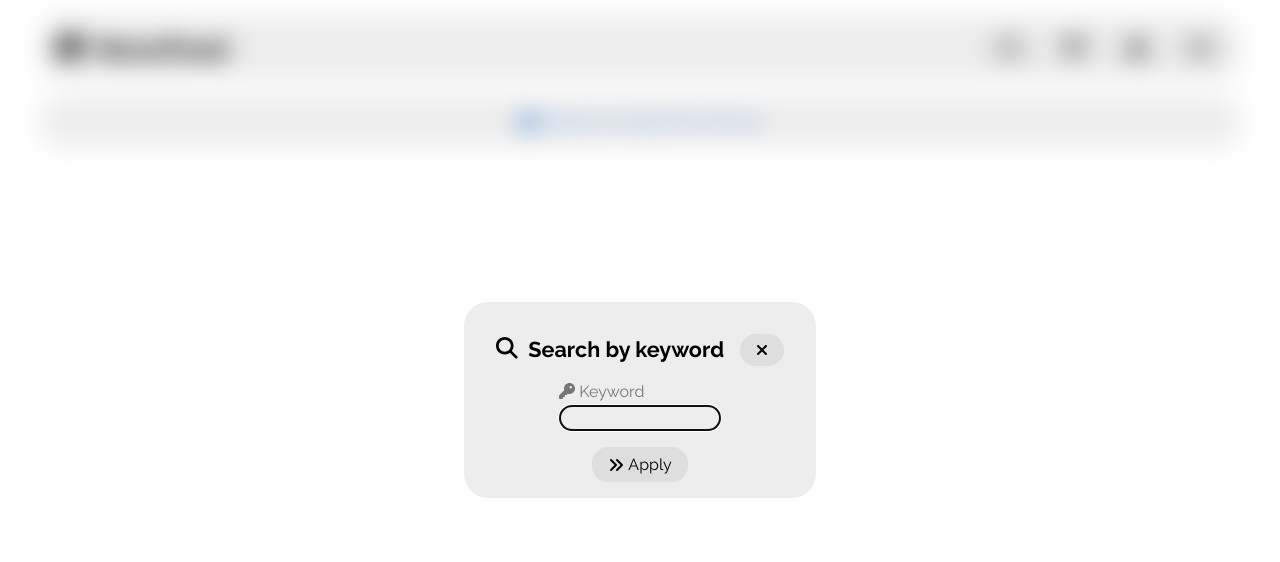
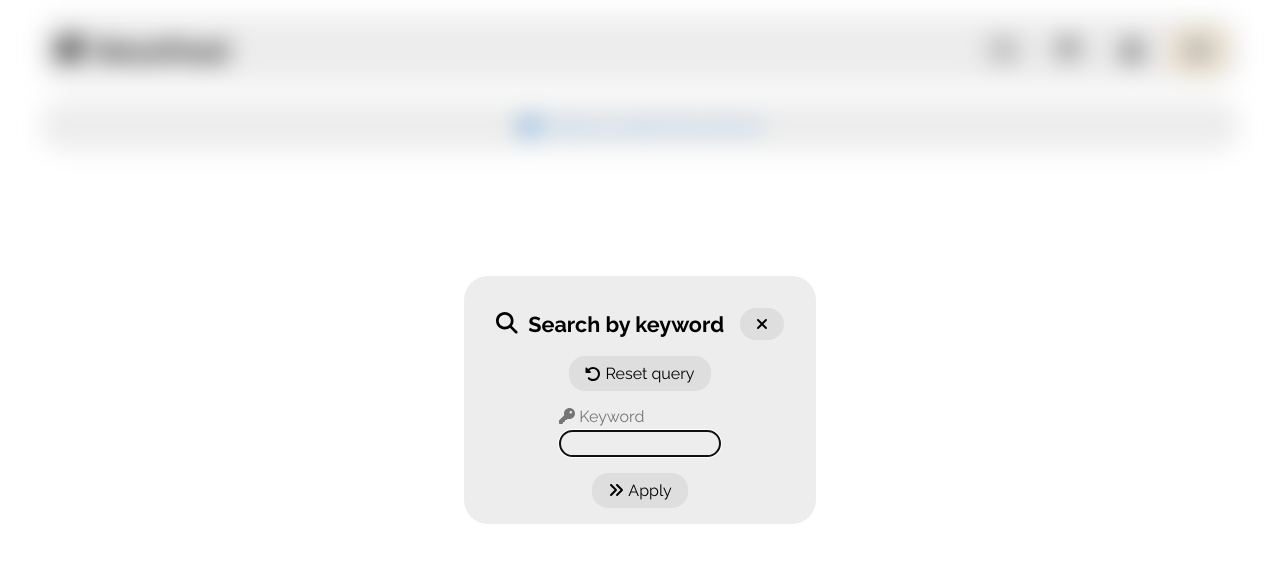
Before and after one commit to wpwwhimself/newsfeed, a React (Create React App) app in the folder frontend/: page / in a window 1280 px wide. Both pictures are taken after a click on the element 1010 px from the left and 48 px from the top of the page. Shown: the top 562 px of the page. Built offline with nearby package versions, Linux system fonts and the light colour scheme; no server answers.

Commit message:
🚸 UX - automatic pane opening and filter feedback

```diff
--- a/frontend/src/App.tsx
+++ b/frontend/src/App.tsx
@@ -5,9 +5,9 @@ import { TopHeader } from './components/TopHeader';
 import { ArticleList } from './components/ArticleList';
 import { PopUp } from './components/PopUp';
 import { Button } from './components/Button';
-import { ArticleProps, FilterProps, PopUpProps, PopUpSwitchProps } from './types';
+import { ArticleProps, AuthData, FilterProps, PopUpProps, PopUpSwitchProps } from './types';
 import { FontAwesomeIcon } from '@fortawesome/react-fontawesome';
-import { faFilter, faList, faNewspaper, faSearch, faUser } from '@fortawesome/free-solid-svg-icons';
+import { faFilter, faList, faNewspaper, faSearch, faUser, faUserAlt } from '@fortawesome/free-solid-svg-icons';
 import { UserPanel } from './components/UserPanel';
 import { SearchPanel } from './components/SearchPanel';
 import { FilterPanel } from './components/FilterPanel';
@@ -22,6 +22,7 @@ export const ArticleContext = createContext({
   currentSources: [] as string[],
   setCurrentCategories: (x: string[]) => {},
   setCurrentSources: (x: string[]) => {},
+  setArticleListVisible: (x: boolean) => {},
   showArticle: (x: ArticleProps) => {},
 })
 
@@ -33,10 +34,18 @@ function App() {
   const [currentCategories, setCurrentCategories] = useState<string[]>([])
   const [currentSources, setCurrentSources] = useState<string[]>([])
   const [articleListVisible, setArticleListVisible] = useState(false)
+  const [authData, setAuthData] = useState({} as AuthData)
 
   useEffect(() => {
     rqGet("hellothere").then(res => console.debug(res.data))
+    checkAuth()
   }, [])
+
+  const checkAuth = () => {
+    rqGet("me").then(res => {
+      setAuthData(res.data == "" ? {} : res.data)
+    })
+  }
 
   const openPopUp = (popUpContent: PopUpProps) => {
     setPopUpContent(popUpContent)
@@ -61,6 +70,7 @@ function App() {
       currentSources,
       setCurrentCategories,
       setCurrentSources,
+      setArticleListVisible,
       showArticle
     }}>
 
@@ -71,30 +81,30 @@ function App() {
           `flex-down`,
           articleListVisible && `open`,
         ].filter(Boolean).join(" ")}>
-          <ArticleList setArticleListVisible={setArticleListVisible} />
+          <ArticleList />
         </div>
         <div className="main-content flex-down">
           <TopHeader
             level={1}
             label="NewsFeed"
             buttons={<>
-              <Button icon={<FontAwesomeIcon icon={faSearch} />} onClick={() => openPopUp({
+              <Button icon={<FontAwesomeIcon icon={faSearch} />} highlighted={!!filters.keyword?.length} onClick={() => openPopUp({
                 title: "Search by keyword",
                 content: <SearchPanel />,
                 icon: <FontAwesomeIcon icon={faSearch} />,
               })} />
-              <Button icon={<FontAwesomeIcon icon={faFilter} />} onClick={() => openPopUp({
+              <Button icon={<FontAwesomeIcon icon={faFilter} />} highlighted={!!filters.dateFrom?.length || !!filters.dateTo?.length || !!filters.categories?.length || !!filters.sources?.length} onClick={() => openPopUp({
                 title: "Filter articles",
                 content: <FilterPanel />,
                 icon: <FontAwesomeIcon icon={faFilter} />,
               })} />
-              <Button icon={<FontAwesomeIcon icon={faUser} />} onClick={() => openPopUp({
+              <Button icon={<FontAwesomeIcon icon={!authData?.name ? faUserAlt : faUser} />} highlighted={authData?.preferences?.length > 0} onClick={() => openPopUp({
                 title: "User preferences",
                 content: <UserPanel />,
                 icon: <FontAwesomeIcon icon={faUser} />,
               })} />
               <div className="wide-hide">
-                <Button icon={<FontAwesomeIcon icon={faList} />} onClick={toggleArticleList} />
+                <Button icon={<FontAwesomeIcon icon={faList} />} highlighted={!article.title} onClick={toggleArticleList} />
               </div>
             </>}
             icon={<FontAwesomeIcon icon={faNewspaper} />}
@@ -102,7 +112,7 @@ function App() {
           <Article article={article} />
         </div>
       </div>
-      <PopUp />
+      <PopUp onClose={checkAuth} />
     </div>
 
     </ArticleContext.Provider>
--- a/frontend/src/components/ArticleList/index.tsx
+++ b/frontend/src/components/ArticleList/index.tsx
@@ -11,18 +11,14 @@ import { Button } from "../Button"
 import { FontAwesomeIcon } from "@fortawesome/react-fontawesome"
 import { faAnglesRight, faRotateRight } from "@fortawesome/free-solid-svg-icons"
 
-interface Props {
-  setArticleListVisible: Dispatch<SetStateAction<boolean>>,
-}
-
-export const ArticleList = ({setArticleListVisible}: Props) => {
+export const ArticleList = () => {
   const [articles, setArticles] = useState<ArticleProps[]>([])
 
   const [loaderVisible, setLoaderVisible] = useState(true)
   const [notifications, setNotifications] = useState<NotificationProps>()
 
   const {filters} = useContext(FilterContext)
-  const {setCurrentCategories, setCurrentSources, showArticle} = useContext(ArticleContext)
+  const {setCurrentCategories, setCurrentSources, showArticle, setArticleListVisible} = useContext(ArticleContext)
 
   const prepareForRequest = () => {
     setLoaderVisible(true)
--- a/frontend/src/components/FilterPanel/index.tsx
+++ b/frontend/src/components/FilterPanel/index.tsx
@@ -17,7 +17,7 @@ export const FilterPanel = () => {
 
   const {filters, setFilters} = useContext(FilterContext)
   const {setPopUpVisible} = useContext(PopUpSwitchContext)
-  const {currentCategories, currentSources} = useContext(ArticleContext)
+  const {currentCategories, currentSources, setArticleListVisible} = useContext(ArticleContext)
 
   useEffect(() => {
     setDateFrom(filters.dateFrom)
@@ -44,6 +44,7 @@ export const FilterPanel = () => {
       sources: sources || [],
     })
     setPopUpVisible(false)
+    setArticleListVisible(true)
   }
 
   return <div className="inputs flex-down center">
--- a/frontend/src/components/PopUp/index.tsx
+++ b/frontend/src/components/PopUp/index.tsx
@@ -7,11 +7,16 @@ import { TopHeader } from "../TopHeader"
 import { FontAwesomeIcon } from "@fortawesome/react-fontawesome"
 import { faXmark } from "@fortawesome/free-solid-svg-icons"
 
-export const PopUp = () => {
+interface Props {
+  onClose?: () => void
+}
+
+export const PopUp = ({onClose}: Props) => {
   const popUp = useContext(PopUpContext)
   const {popUpVisible, setPopUpVisible} = useContext(PopUpSwitchContext)
 
   const closePopUp = () => {
+    if (onClose) onClose()
     setPopUpVisible(false)
   }
 
--- a/frontend/src/components/SearchPanel/index.tsx
+++ b/frontend/src/components/SearchPanel/index.tsx
@@ -2,14 +2,15 @@ import { FontAwesomeIcon } from "@fortawesome/react-fontawesome"
 import { Input } from "../Input"
 import { useContext, useEffect, useState } from "react"
 import { Button } from "../Button"
-import { faAnglesRight, faKey } from "@fortawesome/free-solid-svg-icons"
-import { FilterContext, PopUpSwitchContext } from "../../App"
+import { faAnglesRight, faKey, faRotateLeft } from "@fortawesome/free-solid-svg-icons"
+import { ArticleContext, FilterContext, PopUpSwitchContext } from "../../App"
 
 export const SearchPanel = () => {
   const [keyword, setKeyword] = useState<string>()
 
   const {filters, setFilters} = useContext(FilterContext)
   const {setPopUpVisible} = useContext(PopUpSwitchContext)
+  const {setArticleListVisible} = useContext(ArticleContext)
 
   useEffect(() => {
     setKeyword(filters.keyword)
@@ -18,9 +19,19 @@ export const SearchPanel = () => {
   const submitForm = () => {
     setFilters({ ...filters, keyword: keyword })
     setPopUpVisible(false)
+    setArticleListVisible(true)
+  }
+
+  const resetFilters = () => {
+    setKeyword("")
   }
 
   return <div className="inputs flex-down center">
+    <Button
+      icon={<FontAwesomeIcon icon={faRotateLeft} />}
+      label="Reset query"
+      onClick={resetFilters}
+    />
 
     <Input
       icon={<FontAwesomeIcon icon={faKey} />}
```
Also changed, not shown: frontend/src/types.d.ts (+11 -0 lines).
